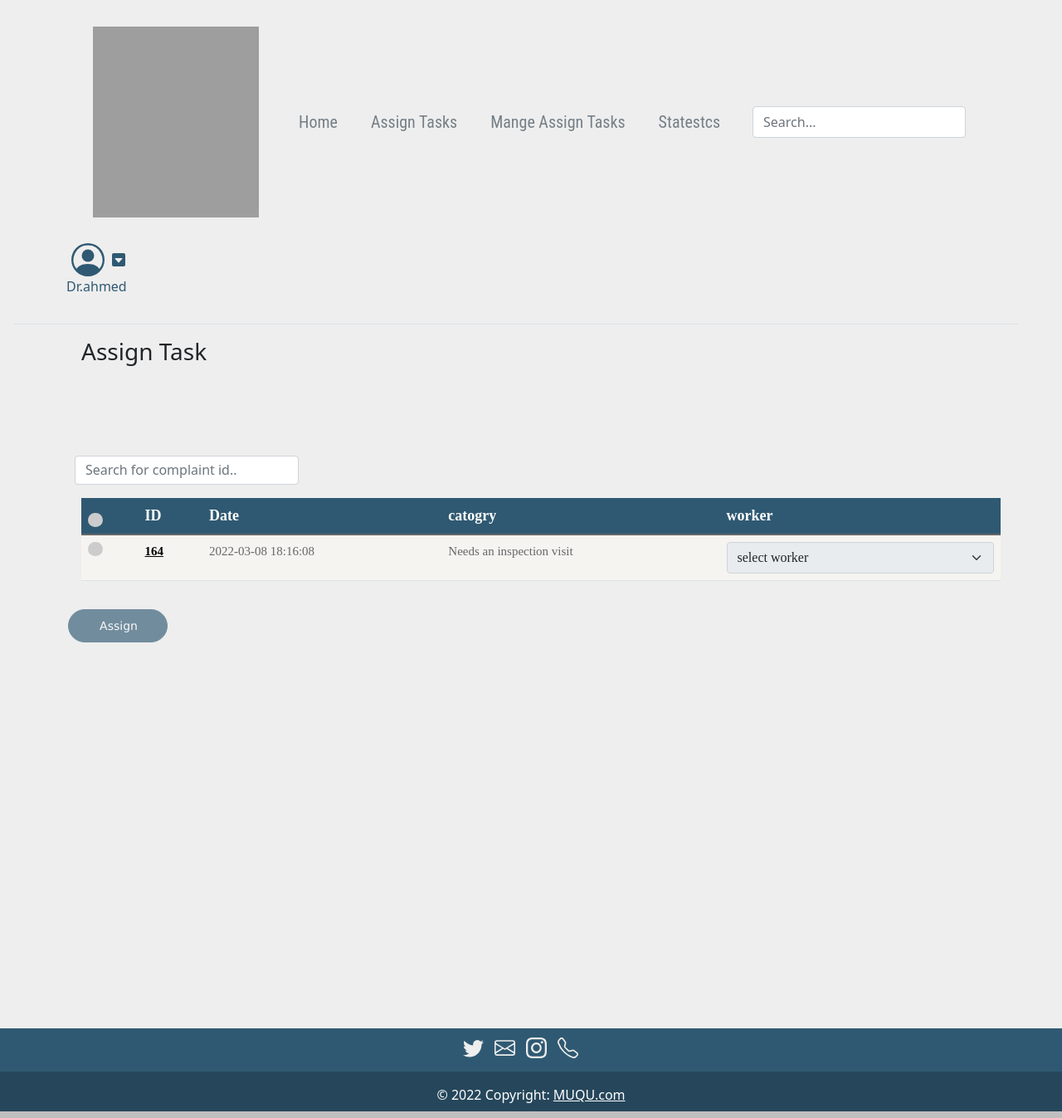
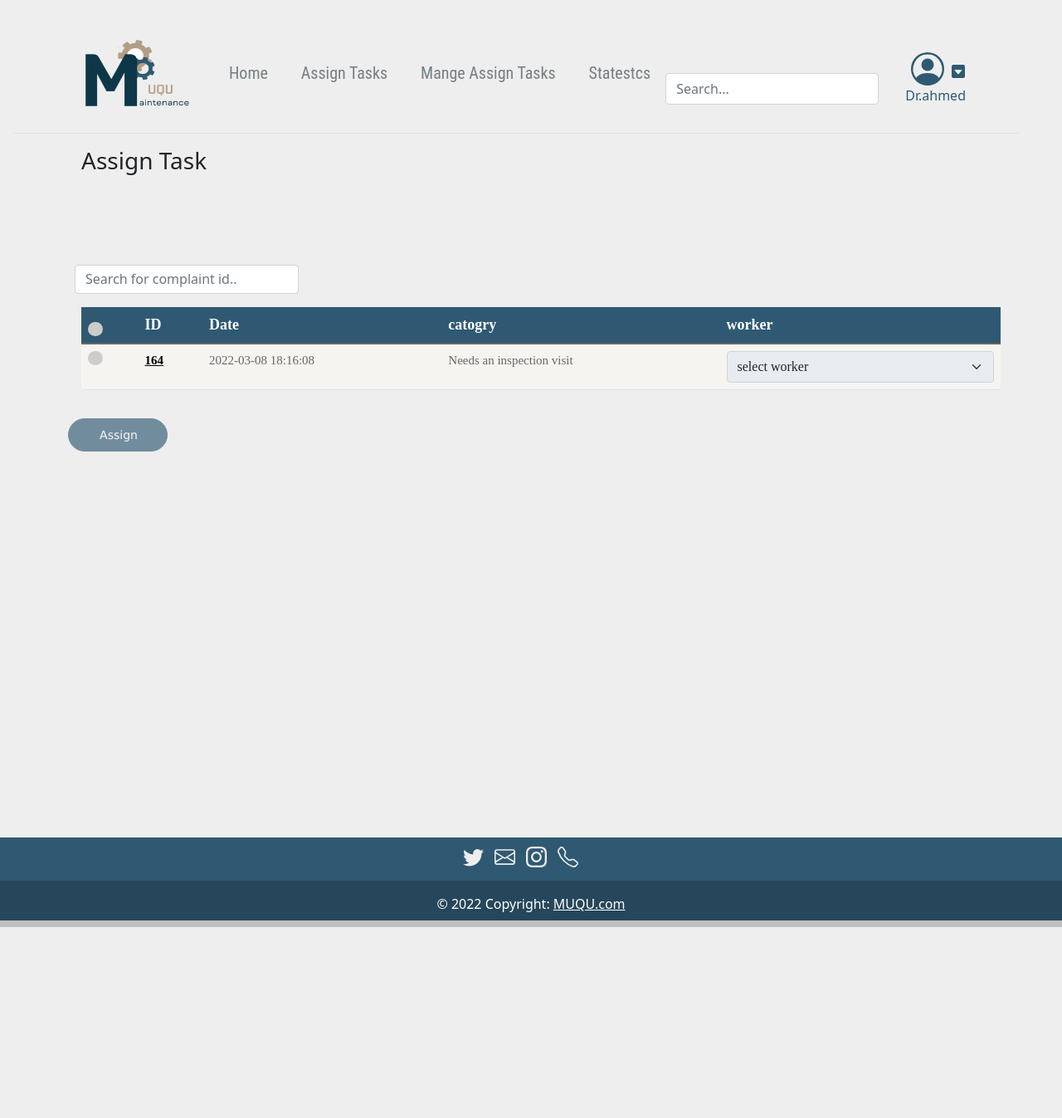
Before and after one commit to RahafMAlharbi/Graduation_Project, a PHP site: the page made by Finally/pages/Assign Tasks/Assign.php in a window 1280 px wide. Shown: the whole page at 83% size. After the commit the page ends 1117 px from the top, so only its background shows below. Run offline with PHP 8.4, Linux system fonts and the light colour scheme; a user stored in the database is signed in; data comes from the database, SQL or seed files in the repository; some libraries are stand-ins or nearby versions; grey boxes are pictures that could not be loaded.

Commit message:
Update Assign.php

```diff
--- a/Finally/pages/Assign Tasks/Assign.php
+++ b/Finally/pages/Assign Tasks/Assign.php
@@ -394,6 +394,22 @@ session_start();
     }
 
     */
+
+    .hmarg{
+    margin-top: 63px;
+
+    }
+    .hmarg2{
+    margin-top: 38px;
+
+    }
+    .hmarg3{
+    margin-top: 5px;
+
+    }
+
+
+
   </style>
 
   <body oncontextmenu='return' class='snippet-body'>
@@ -404,15 +420,15 @@ session_start();
         <div class="container">
           <div class="d-flex flex-wrap align-items-center justify-content-center justify-content-lg-start">
             <a href="/" class="d-flex align-items-center mb-2 mb-lg-0 text-dark text-decoration-none">
-              <svg class="bi me-2" width="40" height="32" role="img" aria-label="Bootstrap"> <img src="..\img/muqu1.png" width="200" height="230" alt=""></svg>
+              <svg class="bi me-2" width="40" height="32" role="img" aria-label="Bootstrap"> <img class="card-img-top imglogo" src="../img/muqu2.png" width="100" height="80" alt=""></svg>
             </a>
             <ul class="nav col-12 col-lg-auto me-lg-auto mb-2 justify-content-center mb-md-0">
               <li><a href="..\ManagerHome.php" class="nav-link px-2 nav ps-5 hedermaargin link-secondary">Home</a></li>
-              <li><a href="Assign.php" class="nav-link px-2 ms-4 hedermaargin link-dark">Assign Tasks</a></li>
-              <li><a href="..\Manage Tasks\Manage.php" class="nav-link px-2 ms-4  hedermaargin link-dark">Mange Assign Tasks</a></li>
-              <li><a href="#" class="nav-link px-2 ms-4 hedermaargin  link-dark">Statestcs</a></li>
+              <li><a href="Assign.php" class="nav-link px-2 ms-4 hedermaargin link-dark hmarg">Assign Tasks</a></li>
+              <li><a href="..\Manage Tasks\Manage.php" class="nav-link px-2 ms-4  hedermaargin link-dark hmarg">Mange Assign Tasks</a></li>
+              <li><a href="#" class="nav-link px-2 ms-4 hedermaargin  link-dark hmarg">Statestcs</a></li>
             </ul>
-            <form class="col-12 col-lg-auto mb-3 mb-lg-0 me-lg-3 heder-search">
+            <form class="hmarg2 col-12 col-lg-auto mb-3 mb-lg-0 me-lg-3 heder-search">
               <input type="search" class="form-control" placeholder="Search..." aria-label="Search">
             </form>
 
@@ -427,7 +443,7 @@ session_start();
                 </svg>
 
                 <!-- Arow icon -->
-                <svg xmlns="http://www.w3.org/2000/svg" width="16" height="16" fill="currentColor" class="bi bi-caret-down-square-fill" viewBox="0 0 16 16">
+                <svg xmlns="http://www.w3.org/2000/svg" width="16" height="16" fill="currentColor" class="hmarg3 bi bi-caret-down-square-fill" viewBox="0 0 16 16">
                   <path d="M0 2a2 2 0 0 1 2-2h12a2 2 0 0 1 2 2v12a2 2 0 0 1-2 2H2a2 2 0 0 1-2-2V2zm4 4a.5.5 0 0 0-.374.832l4 4.5a.5.5 0 0 0 .748 0l4-4.5A.5.5 0 0 0 12 6H4z" />
                 </svg>
                 <p>
```
